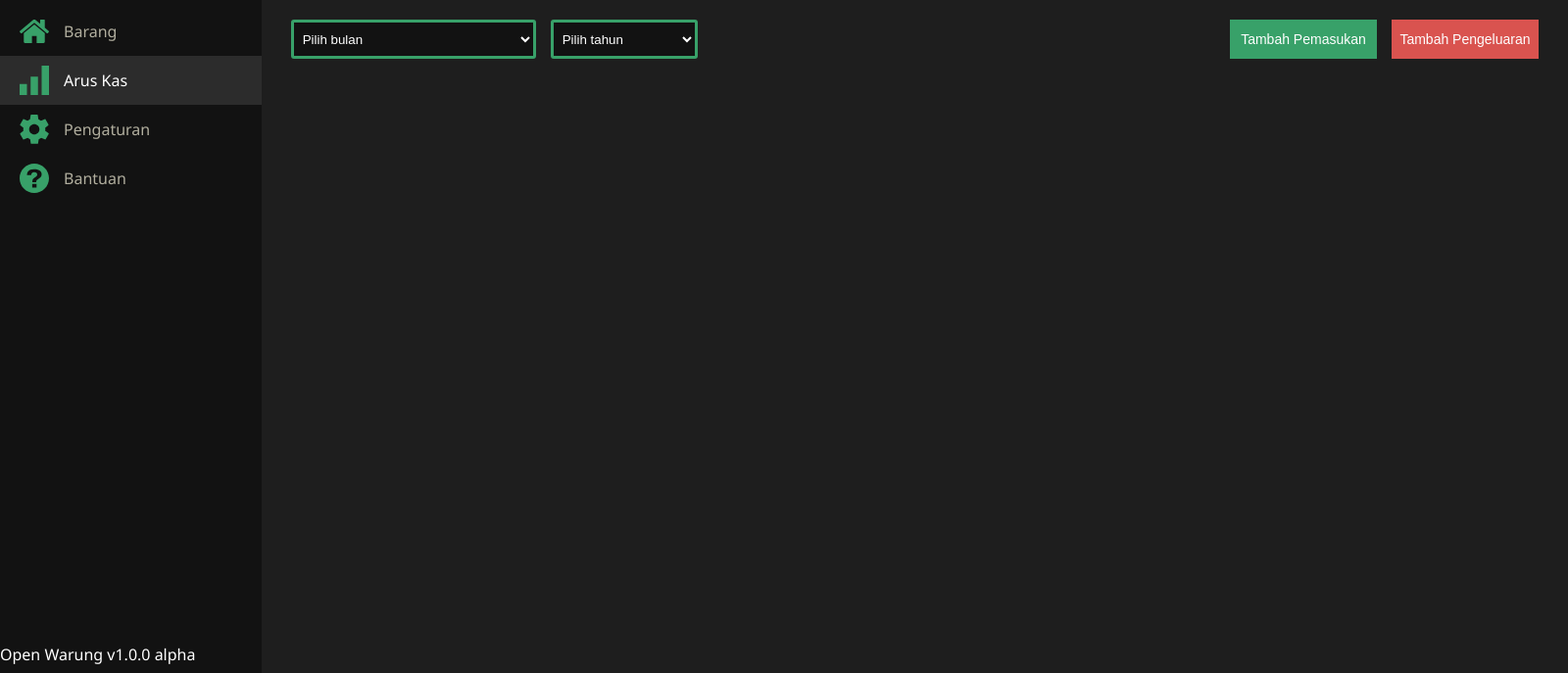
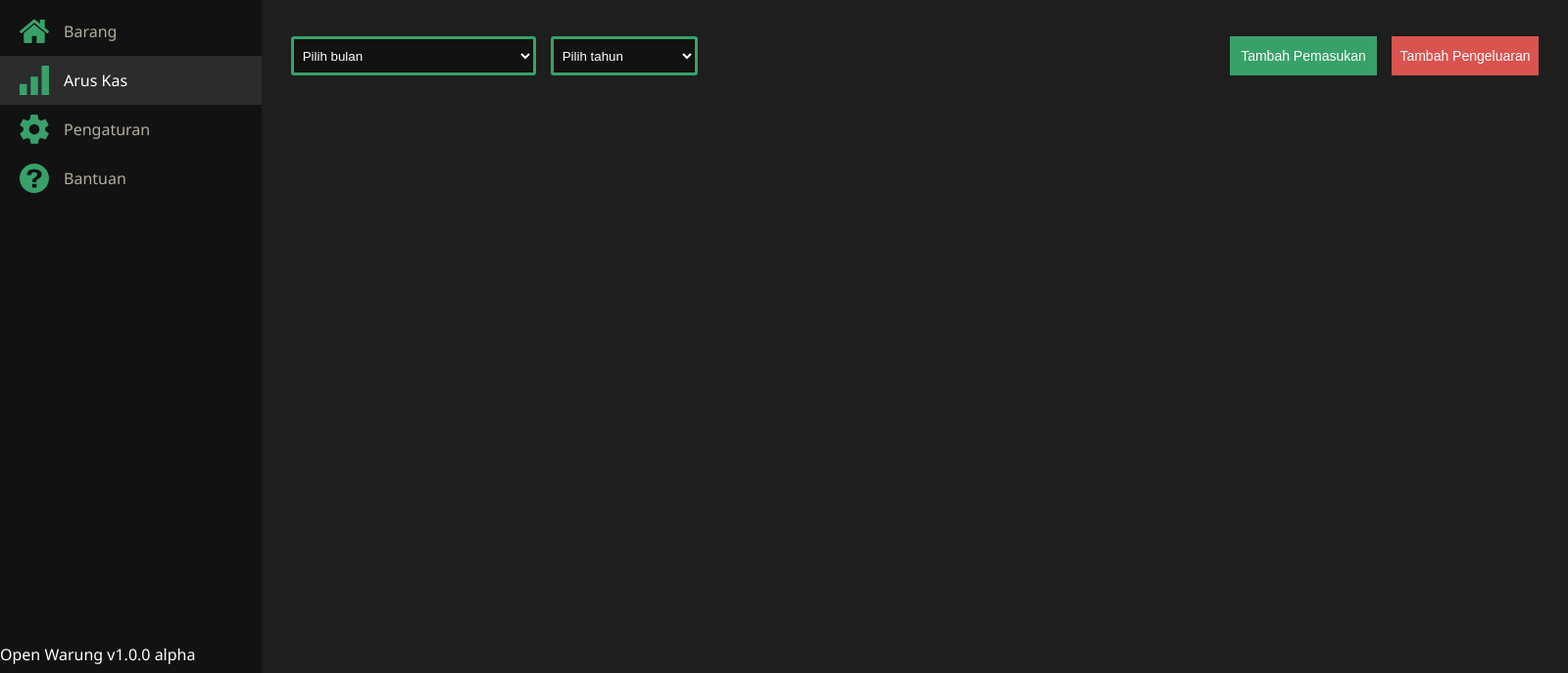
Before and after one commit to keanutaufan/open-warung, an Electron app: page src/renderer/main_window/main-window.html in a window 1600 px wide. Both pictures are taken after a click on the element "Arus Kas". Shown: the part 113-800 px from the top of the page at 98% size. Drawn offline with Linux system fonts and the light colour scheme; no server answers.

Commit message:
Pergantian sizing header untuk arus kas

```diff
--- a/src/assets/css/arus-kas.css
+++ b/src/assets/css/arus-kas.css
@@ -8,7 +8,7 @@
     display: grid;
     height: 100%;
     width: 100%;
-    grid-template-rows: 1fr 8fr;
+    grid-template-rows: 100px auto;
 }
 
 arus-kas > #kas-header {
```
